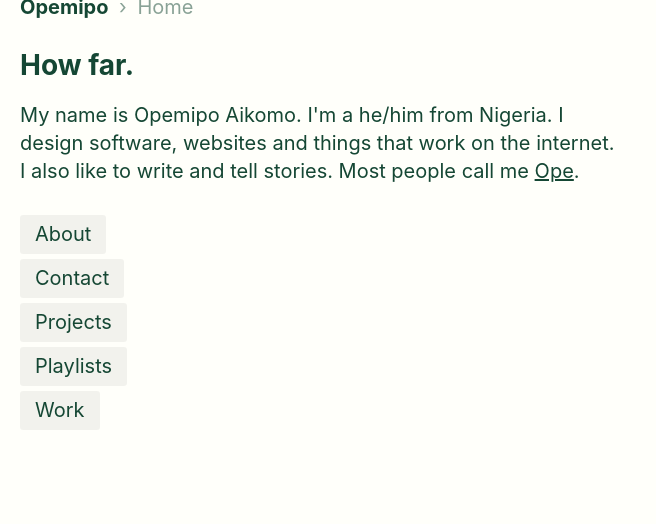
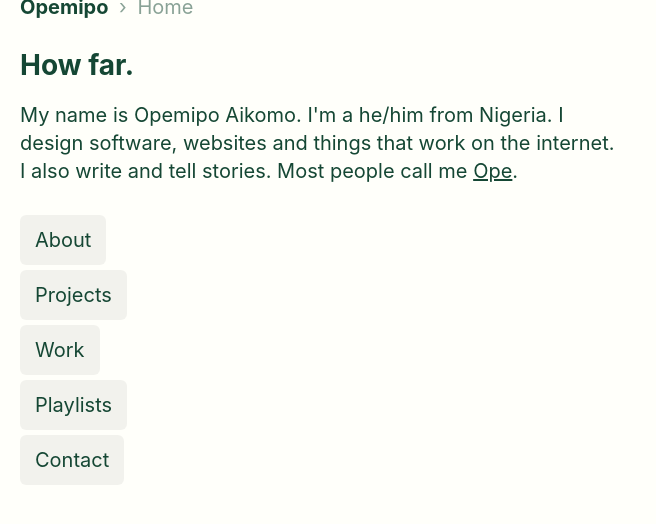
Before and after one commit to fathermerry/opemipo.com, a Jekyll site: the page built from index.md, in a window 1280 px wide, cut to the strip 124-648 px from the top of the page. Shown: the whole strip, without its empty margins (0-656 px from the left). Built offline with Jekyll 4.4.1, drawn with Linux system fonts in a browser that asks for light colours.

Commit message:
Complete about

```diff
--- a/_includes/pages/home.html
+++ b/_includes/pages/home.html
@@ -1,11 +1,11 @@
 <article>
   <h2>How far.</h2>
-  <p>My name is Opemipo Aikomo. I'm a he/him from Nigeria. I design software, websites and things that work on the internet. I also like to write and tell stories. Most people call me <a href="/name">Ope</a>.</p>
+  <p>My name is Opemipo Aikomo. I'm a he/him from Nigeria. I design software, websites and things that work on the internet. I also write and tell stories. Most people call me <a href="/name">Ope</a>.</p>
 </article>
-<ul class="links">
-  <li><a href="/about">About</a></li>
-  <li><a href="/contact">Contact</a></li>
-  <li><a href="/projects">Projects</a></li>
-  <li><a href="/playlists">Playlists</a></li>
-  <li><a href="/work">Work</a></li>
+<ul class="list">
+  <li><a class="button" href="/about">About</a></li>
+  <li><a class="button" href="/projects">Projects</a></li>
+  <li><a class="button" href="/work">Work</a></li>
+  <li><a class="button" href="/playlists">Playlists</a></li>
+  <li><a class="button" href="/contact">Contact</a></li>
 </ul>
--- a/_includes/pages/name.html
+++ b/_includes/pages/name.html
@@ -4,6 +4,6 @@
   <p><i>Onaopemipo</i> means "I have many reasons to thank god" and <i>Aikomo</i> translates to "we don't reject children". They're both <a href="https://en.wikipedia.org/wiki/Yoruba_people" target="_blank" rel="noopener noreferrer">Yoruba</a> names from Western Nigeria.</p>
   <p>Most people call me <i>Ope</i>. The letter "p" in Yoruba is a <a href="https://en.wikipedia.org/wiki/Labial%E2%80%93velar_consonant" target="_blank" rel="noopener noreferrer">labial-velar consonant</a> so it's pronounced "or-kpe".</p>
 </article>
-<ul class="links">
-  <li><a href="/">Back</a></li>
-</ul>
+<div>
+  <a class="button" href="javascript:history.back()">Back</a>
+</div>
--- /dev/null
+++ b/_sass/components/_button.scss
@@ -0,0 +1,15 @@
+.button {
+  height: 50px;
+  line-height: 50px;
+  padding: 0 15px;
+  border-radius: 6px;
+  display: inline-block;
+  text-decoration: none;
+  background: rgba(0,0,0,0.05);
+  position: relative;
+}
+
+.button:hover {
+  background: var(--foreground-color);
+  color: var(--background-color);
+}
--- a/_sass/components/_links.scss
+++ /dev/null
@@ -1,22 +0,0 @@
-.links {
-  list-style: none;
-  margin: 0;
-  padding: 0;
-}
-
-.links li {
-  margin-bottom: 5px;
-}
-
-.links a {
-  padding: 8px 15px;
-  border-radius: 3px;
-  display: inline-block;
-  text-decoration: none;
-  background: rgba(0,0,0,0.05);
-}
-
-.links a:hover {
-  background: var(--foreground-color);
-  color: var(--background-color);
-}
--- /dev/null
+++ b/_sass/components/_list.scss
@@ -0,0 +1,9 @@
+.list {
+  list-style: none;
+  margin: 0;
+  padding: 0;
+}
+
+.list li {
+  margin-bottom: 5px;
+}
--- a/css/site.scss
+++ b/css/site.scss
@@ -11,5 +11,6 @@
 @import "global/nav";
 @import "global/main";
 
-@import "components/links";
+@import "components/list";
+@import "components/button";
 @import "components/avatar";
```
Also changed, not shown: _includes/pages/about.html (+12 -11 lines).
